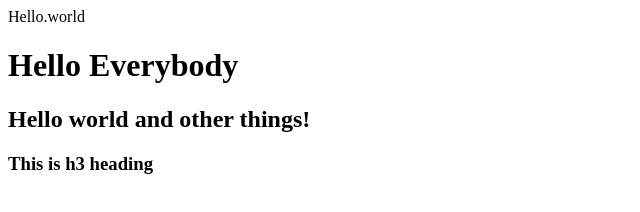
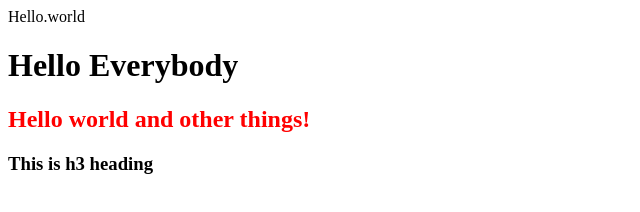
Before and after one commit to JohnDevGame/FirstRepo, a plain HTML site: page index.html in a window 1280 px wide. Shown: the whole page, without its empty margins (0-640 px from the left). Drawn offline with Linux system fonts and the light colour scheme.

Commit message:
Add style to H2

```diff
--- a/index.html
+++ b/index.html
@@ -8,7 +8,7 @@
 <body>
     Hello.world
     <h1>Hello Everybody</h1>
-    <h2>Hello world and other things!</h2>
+    <h2 style="color:red">Hello world and other things!</h2>
     <h3>This is h3 heading</h3>
 </body>
 </html>
```
